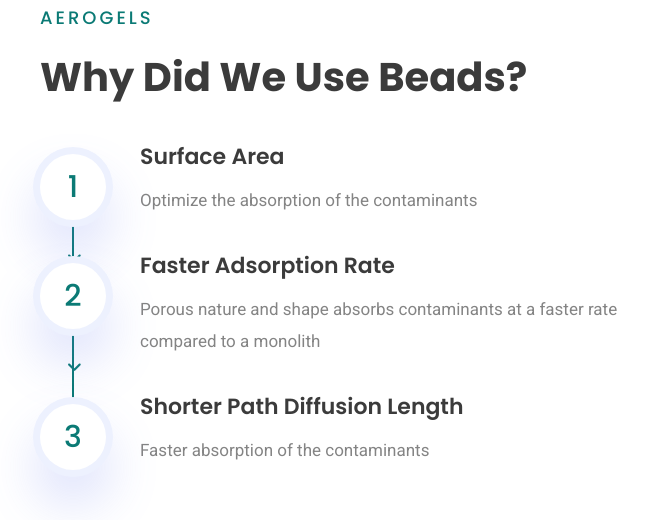
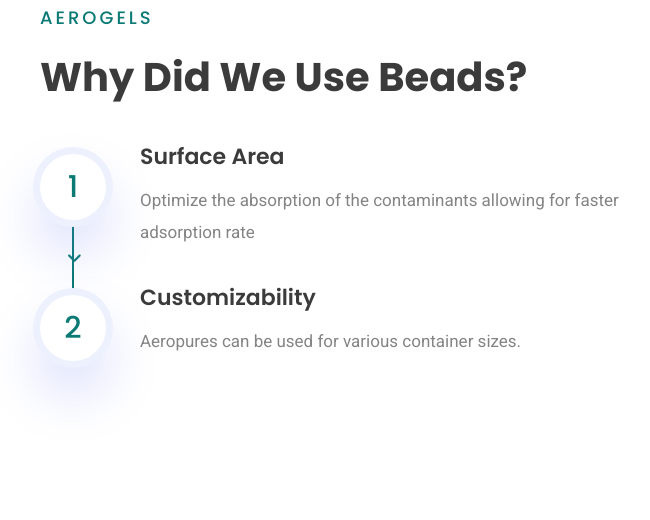
Before and after one commit to bernice-lien/aeropure, a plain HTML site: page solution.html in a window 1280 px wide. Shown: the part 896-1416 px from the top of the page, 0-650 px from the left. Drawn offline with Linux system fonts and the light colour scheme; files that its build step writes are made by us from their sources; grey boxes are pictures that could not be loaded.

Commit message:
changed beads part

```diff
--- a/solution.html
+++ b/solution.html
@@ -165,18 +165,14 @@
                             <div class="single-item">
                                 <div class="count-box">1</div>
                                 <h3><a href="index.html">Surface Area</a></h3>
-                                <div class="text">Optimize the absorption of the contaminants  </div>
+                                <div class="text">Optimize the absorption of the contaminants allowing for faster adsorption rate </div>
                             </div>
                             <div class="single-item">
                                 <div class="count-box">2</div>
-                                <h3><a href="index.html">Faster Adsorption Rate</a></h3>
-                                <div class="text"> Porous nature and shape absorbs contaminants at a faster rate compared to a monolith</div>
+                                <h3><a href="index.html">Customizability </a></h3>
+                                <div class="text"> Aeropures can be used for various container sizes.</div>
                             </div>
-                            <div class="single-item">
-                                <div class="count-box">3</div>
-                                <h3><a href="index.html">Shorter Path Diffusion Length</a></h3>
-                                <div class="text"> Faster absorption of the contaminants</div>
-                            </div>
+
 
                         </div>
                     </div>
```
